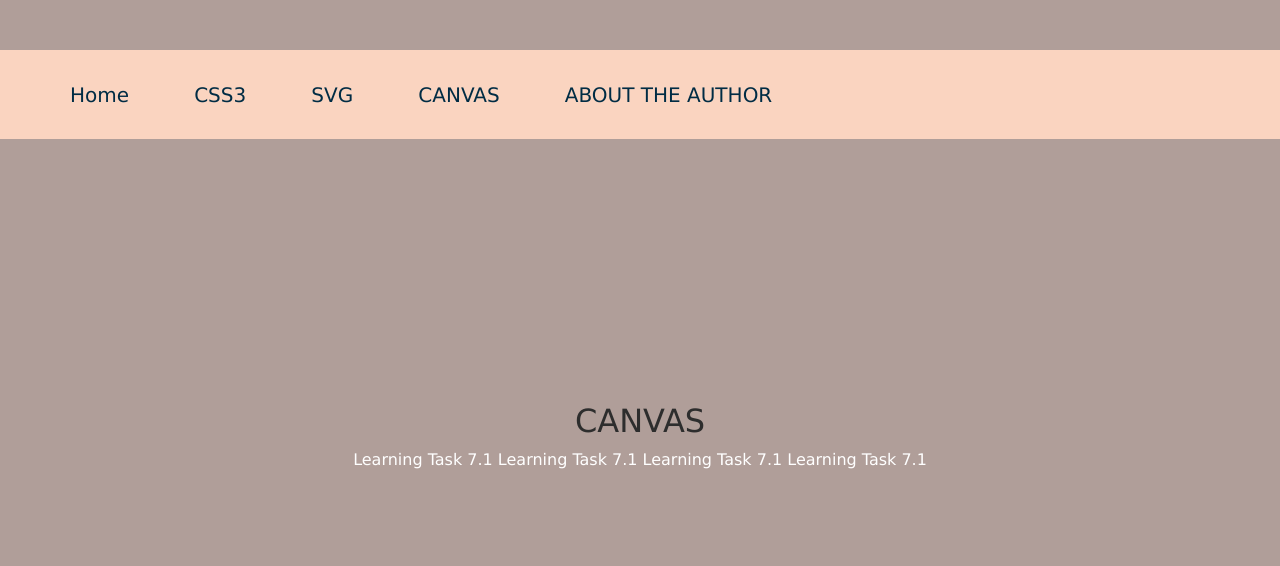
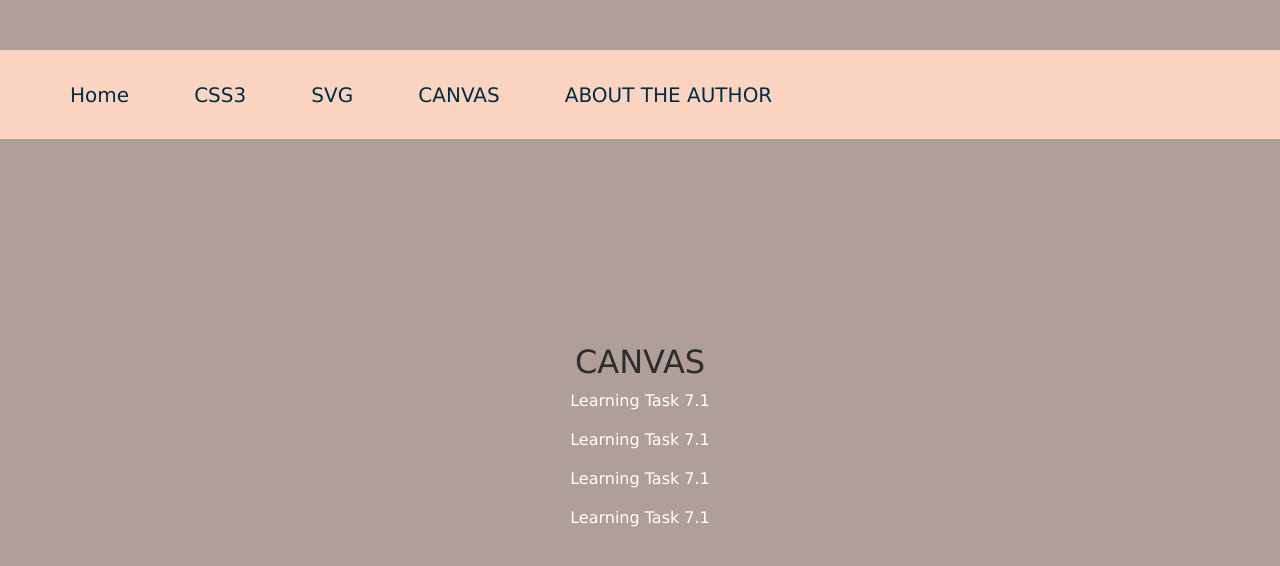
Before and after one commit to psalmenarle/idk, a PHP site: page /index.php?page=canvas in a window 1280 px wide. Shown: the top 566 px of the page. Run offline with PHP 8.4, Linux system fonts and the light colour scheme.

Commit message:
Update canvas.php

```diff
--- a/canvas.php
+++ b/canvas.php
@@ -1,5 +1,15 @@
 <h1> Canvas </h1>
+<div class="container">
+    <div class="link-wrapper">
 <a class="link hover" href="7.1/index.php">Learning Task 7.1</a>
+  </div>
+<div class="link-wrapper">
 <a class="link hover" href="7.1/index.php">Learning Task 7.1</a>
+  </div>
+<div class="link-wrapper">
 <a class="link hover" href="7.1/index.php">Learning Task 7.1</a>
+  </div>
+<div class="link-wrapper">
 <a class="link hover" href="7.1/index.php">Learning Task 7.1</a>
+  </div>
+</div>
```
